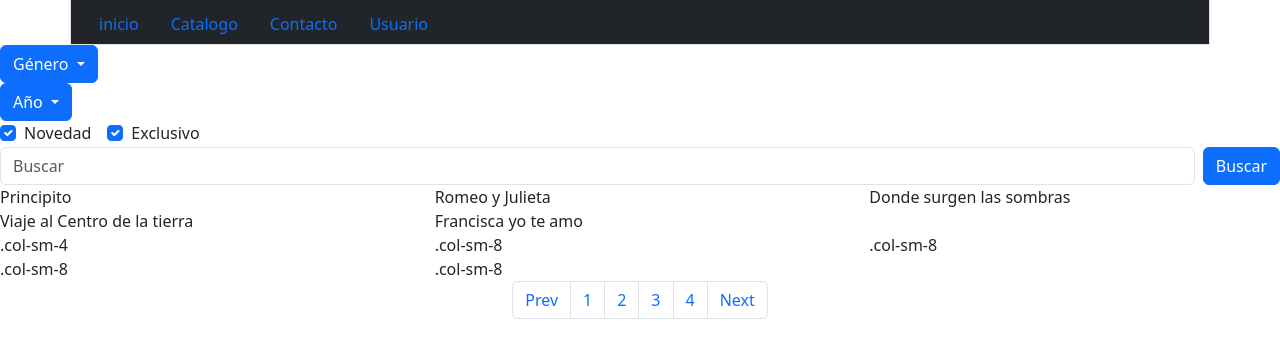
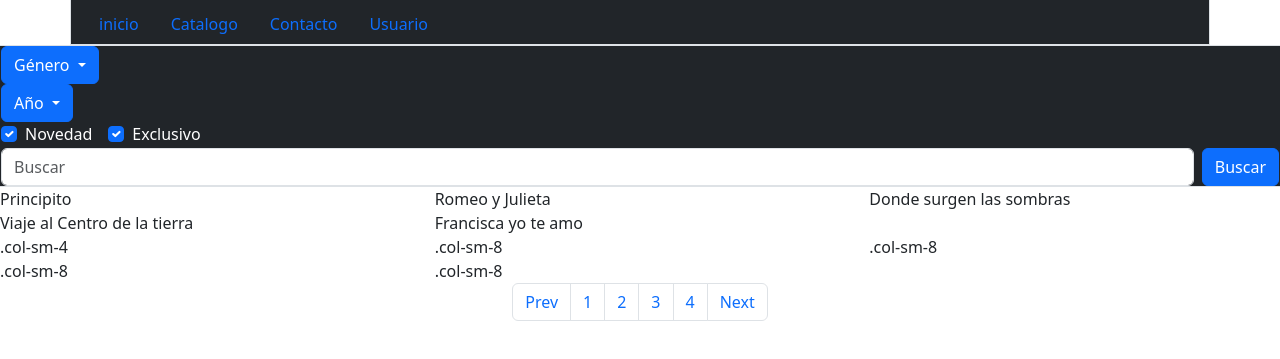
Before and after one commit to JoseZ-tech/Lectura-Viva, a plain HTML site: page Exclusivoynovedades.html in a window 1280 px wide. Shown: the part 59-418 px from the top of the page. Drawn offline with nearby package versions, Linux system fonts and the light colour scheme.

Commit message:
Cambio 23 Catalogo

```diff
--- a/Exclusivoynovedades.html
+++ b/Exclusivoynovedades.html
@@ -27,7 +27,7 @@
             </li>
         </ul>
     </div>
-    <div class="row d-flex justify-content-start align-items-center">
+    <div class="row d-flex justify-content-start align-items-center border bg-dark text-white">
         <div class="dropdown me-3">
             <button type="button" class="btn btn-primary dropdown-toggle" data-bs-toggle="dropdown">
             Género
```
